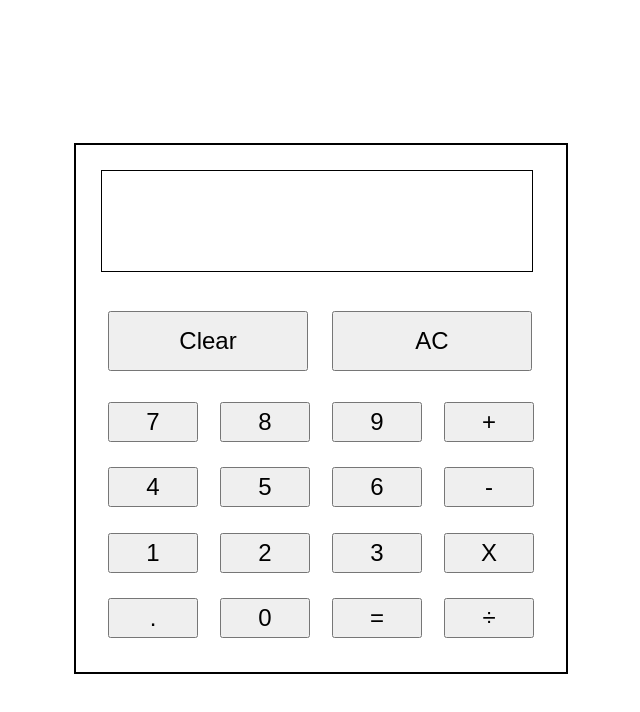
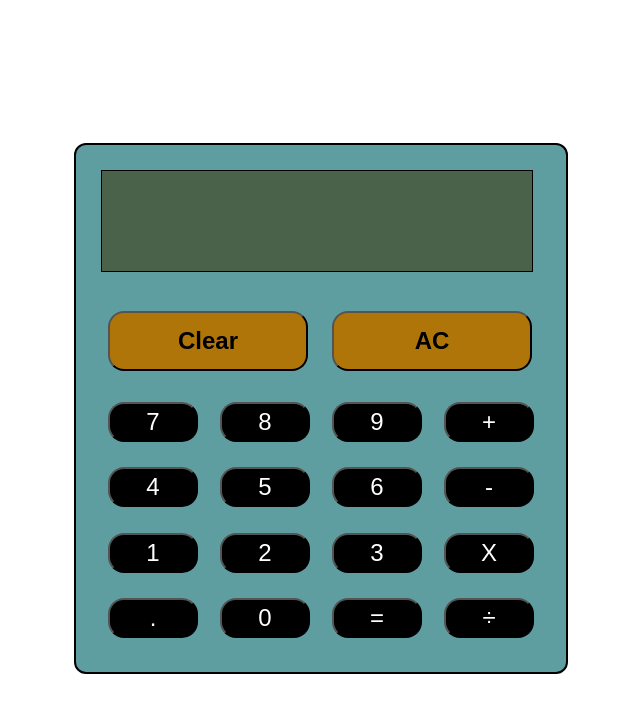
Before and after one commit to PavanDNaik/CALCULATOR, a plain HTML site: page index.html in a window 1280 px wide. Shown: the whole page, without its empty margins (319-959 px from the left). Drawn offline with Linux system fonts and the light colour scheme.

Commit message:
CSS added

```diff
--- a/index.css
+++ b/index.css
@@ -32,13 +32,17 @@ input::-webkit-inner-spin-button {
     margin: 25px;
     margin-bottom: 0px;
     height: 100px;
+
 }
 
 #display {
     height: 50px;
+    background-color: rgb(74, 98, 74);
+    font-size: 20px;
 }
 #operator {
     height: 50px;
+    background-color: rgb(74, 98, 74);
 }
 
 
@@ -67,6 +71,9 @@ button {
     font-size: x-large;
     margin-left: 10px;
     margin-right: 10px;
+    background-color: black;
+    color: white;
+    border-radius: 16px;
 }
 
 #clear,#delete {
@@ -74,8 +81,14 @@ button {
     height: 60px;
     margin-left: 10px;
     margin-right: 10px;
+    background-color: rgb(176, 117, 8);
+    color: black;
+    font-weight: 800;
 }
+
 
 .calc {
     border: 2px solid black;
+    background-color:cadetblue;
+    border-radius: 12px;
 }
```
